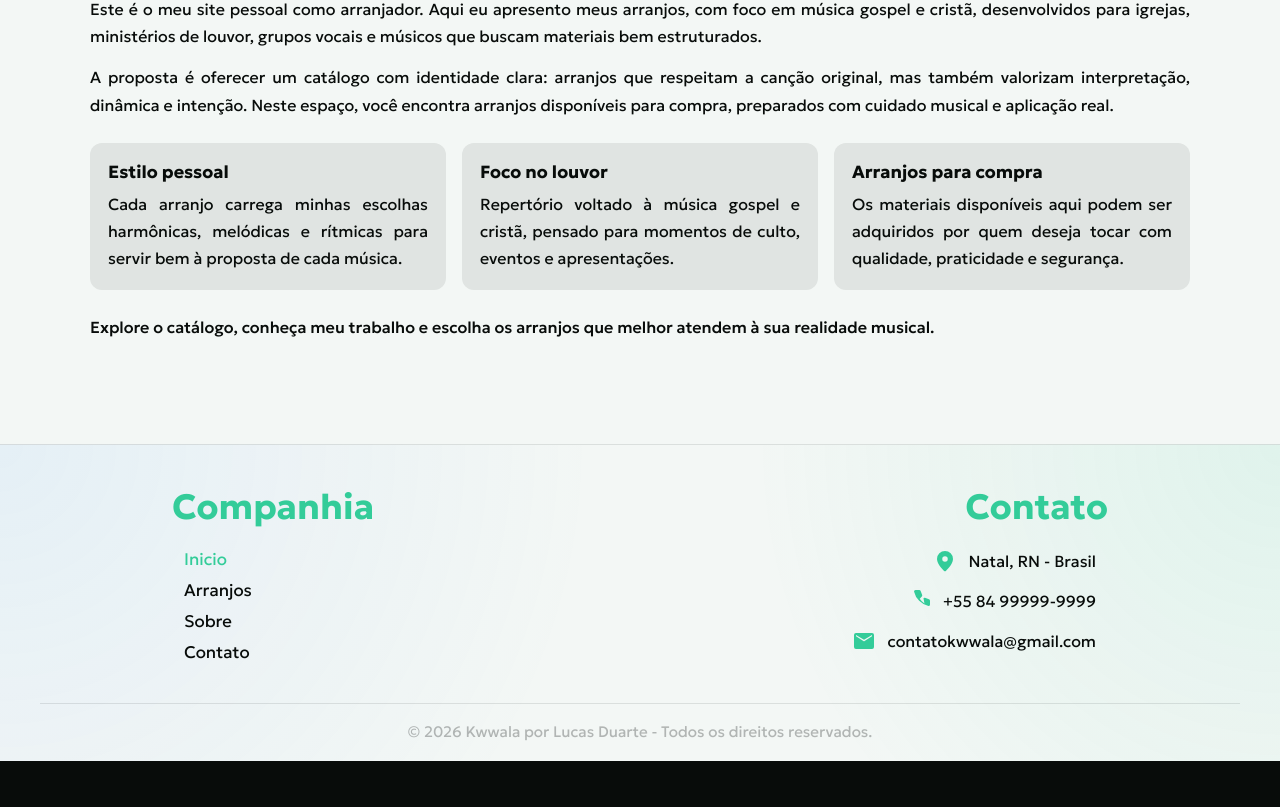
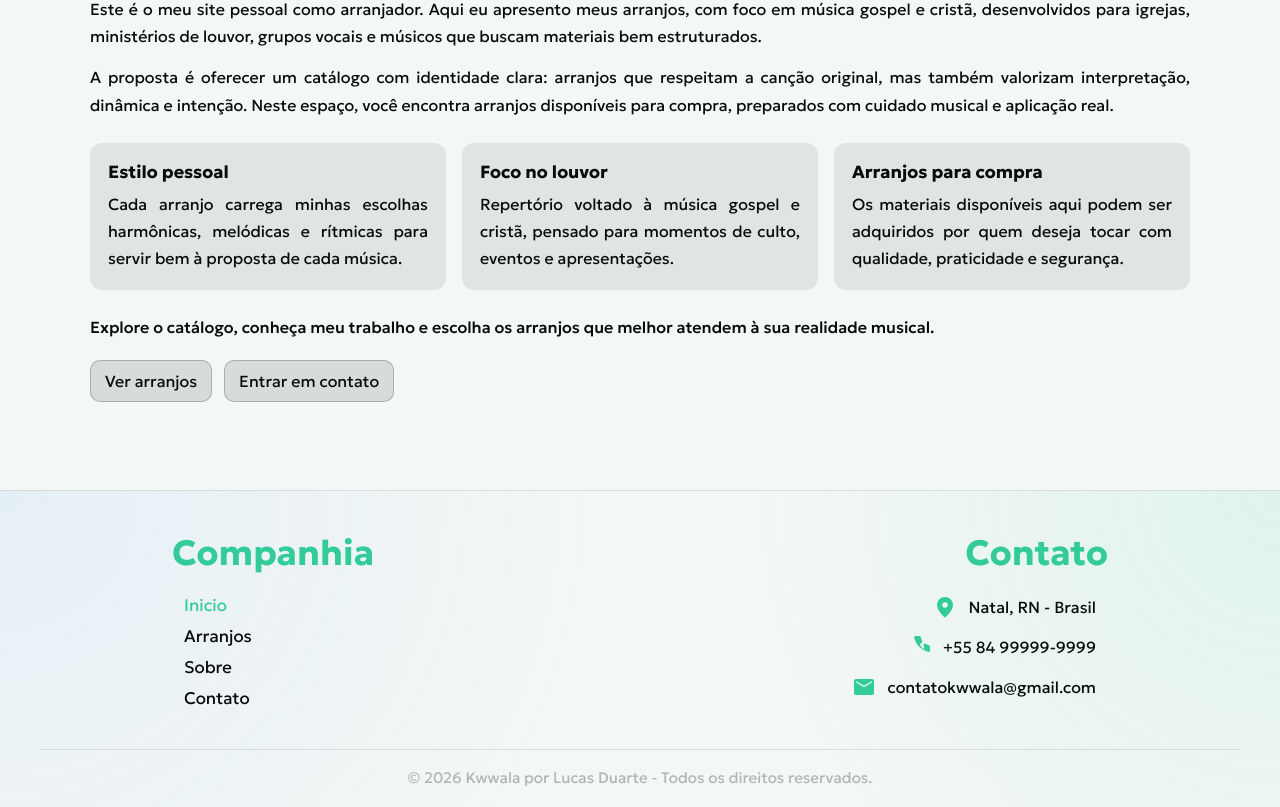
Before and after one commit to luuuuuqui/arranjador, a Vue app: page / in a window 1280 px wide. Shown: the part 844-1651 px from the top of the page. Before the commit the page ends 1605 px from the top, so only its background shows below. Built offline with nearby package versions, Linux system fonts and the light colour scheme.

Commit message:
feat(styles): adiciona classe appButtonLink para estilização consistente de botões

```diff
--- a/src/assets/main.css
+++ b/src/assets/main.css
@@ -159,3 +159,22 @@ body {
     }
   }
 }
+
+.appButtonLink {
+  display: inline-flex;
+  align-items: center;
+  justify-content: center;
+  gap: 8px;
+  padding: 10px 14px;
+  border-radius: 10px;
+  border: 1px solid var(--border-subtle);
+  color: var(--text);
+  text-decoration: none;
+  background: color-mix(in srgb, var(--background) 88%, var(--text) 12%);
+
+  &:hover {
+    background-color: var(--accent);
+    color: var(--background);
+    transform: translateY(-1px);
+  }
+}
--- a/src/views/AboutView.vue
+++ b/src/views/AboutView.vue
@@ -49,8 +49,8 @@
       </p>
 
       <div class="aboutActions">
-        <router-link to="/arranjos" class="aboutLink">Ver arranjos</router-link>
-        <router-link to="/contato" class="aboutLink">Entrar em contato</router-link>
+        <router-link to="/arranjos" class="appButtonLink">Ver arranjos</router-link>
+        <router-link to="/contato" class="appButtonLink">Entrar em contato</router-link>
       </div>
     </section>
   </div>
@@ -124,24 +124,6 @@ export default {
     gap: 12px;
     margin-top: 18px;
     flex-wrap: wrap;
-
-    .aboutLink {
-      display: inline-flex;
-      align-items: center;
-      justify-content: center;
-      padding: 10px 14px;
-      border-radius: 10px;
-      border: 1px solid var(--border-subtle);
-      color: var(--text);
-      text-decoration: none;
-      background: color-mix(in srgb, var(--background) 88%, var(--text) 12%);
-    }
-
-    .aboutLink:hover {
-      border-color: var(--accent);
-      color: var(--accent);
-      transform: translateY(-1px);
-    }
   }
 
   @media (max-width: 900px) {
--- a/src/views/ArrangementDetailView.vue
+++ b/src/views/ArrangementDetailView.vue
@@ -38,13 +38,13 @@
         </div>
       </div>
 
-      <router-link to="/arranjos" class="backLink">Voltar para arranjos</router-link>
+      <router-link to="/arranjos" class="backLink appButtonLink">Voltar para arranjos</router-link>
     </section>
 
     <section v-else class="arrangementDetailCard">
       <h1>Arranjo nao encontrado</h1>
       <p>O arranjo com id {{ id }} nao existe no catalogo.</p>
-      <router-link to="/arranjos" class="backLink">Voltar para arranjos</router-link>
+      <router-link to="/arranjos" class="backLink appButtonLink">Voltar para arranjos</router-link>
     </section>
   </main>
 </template>
@@ -204,15 +204,8 @@ export default {
 }
 
 .backLink {
-  display: inline-block;
   margin-top: 18px;
-  color: var(--primary);
   font-weight: 600;
-  text-decoration: none;
-}
-
-.backLink:hover {
-  text-decoration: underline;
 }
 
 :global(body.lightmode) .arrangementDetailCard {
--- a/src/views/ContactView.vue
+++ b/src/views/ContactView.vue
@@ -38,8 +38,8 @@
       </div>
 
       <div class="contactActions">
-        <router-link to="/arranjos" class="contactLink">Ver arranjos</router-link>
-        <router-link to="/sobre" class="contactLink">Conhecer mais</router-link>
+        <router-link to="/arranjos" class="appButtonLink">Ver arranjos</router-link>
+        <router-link to="/sobre" class="appButtonLink">Conhecer mais</router-link>
       </div>
     </section>
   </div>
@@ -124,25 +124,6 @@ export default {
     gap: 12px;
     margin-top: 18px;
     flex-wrap: wrap;
-
-    .contactLink {
-      display: inline-flex;
-      align-items: center;
-      justify-content: center;
-      padding: 10px 14px;
-      border-radius: 10px;
-      border: 1px solid var(--border-subtle);
-      color: var(--text);
-      text-decoration: none;
-      background: color-mix(in srgb, var(--background) 88%, var(--text) 12%);
-    }
-
-    .contactLink:hover {
-      /* border-color: var(--background); */
-      background-color: var(--accent);
-      color: var(--background);
-      transform: translateY(-1px);
-    }
   }
 
   @media (max-width: 900px) {
--- a/src/views/HomeView.vue
+++ b/src/views/HomeView.vue
@@ -45,6 +45,10 @@
         Explore o catálogo, conheça meu trabalho e escolha os arranjos que melhor atendem à sua
         realidade musical.
       </p>
+      <div class="homeActions">
+        <router-link to="/arranjos" class="appButtonLink">Ver arranjos</router-link>
+        <router-link to="/contato" class="appButtonLink">Entrar em contato</router-link>
+      </div>
     </section>
   </div>
 </template>
@@ -105,6 +109,13 @@ export default {
     font-weight: 500;
   }
 
+  .homeActions {
+    display: flex;
+    gap: 12px;
+    margin-top: 18px;
+    flex-wrap: wrap;
+  }
+
   @media (max-width: 900px) {
     .homeHighlights {
       grid-template-columns: 1fr;
```
